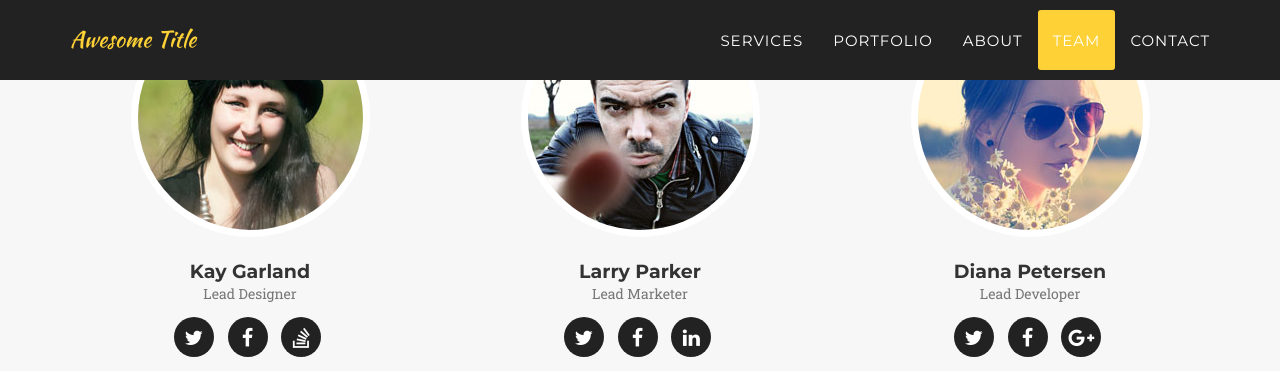
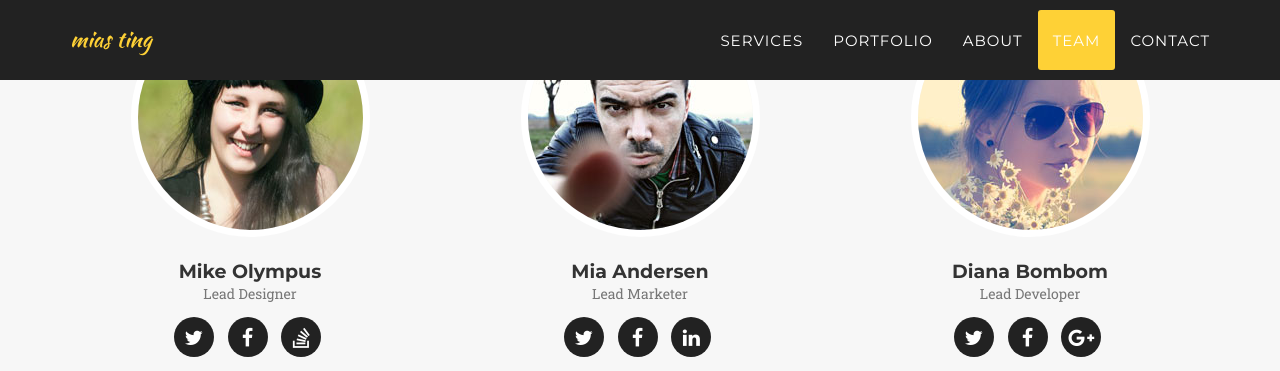
Before and after one commit to miasting/miasting.github.io, a Jekyll site: the page built from index.html, in a window 1280 px wide and 1400 px high, scrolled down 4875 px. Shown: the top 371 px of the window. Built offline with Jekyll 4.4.1, drawn with Linux system fonts in a browser that asks for light colours; some web fonts are replaced; some of the changed text lies outside the part shown.

Commit message:
små test ændringer

```diff
--- a/_config.yml
+++ b/_config.yml
@@ -2,14 +2,14 @@ url: https://y7kim.github.io
 baseurl: /portfolio/
 
 # Site settings
-title: Awesome Title
-email: your-email@domain.com
-description: "Write an awesome description for your new site here. You can edit this line in _config.yml. It will appear in your document head meta (for Google search results) and in your feed.xml site description."
+title: mias ting
+email: miasbetaversion@gmail.com
+description: "Jeg bevæger mig bredt på paletten. Her er nogle af de ting jeg har lavet."
 
 
 # Team names, titles and social links
 people:
-- name: Kay Garland
+- name: Mike Olympus
   pic: 1
   position: Lead Designer
   social:
@@ -20,7 +20,7 @@ people:
     - title: stack-overflow
       url: #
 
-- name: Larry Parker
+- name: Mia Andersen
   pic: 2
   position: Lead Marketer
   social:
@@ -31,7 +31,7 @@ people:
     - title: linkedin
       url: #
 
-- name: Diana Petersen
+- name: Diana Bombom
   pic: 3
   position: Lead Developer
   social:
```
Also changed, not shown: 1 other file.
